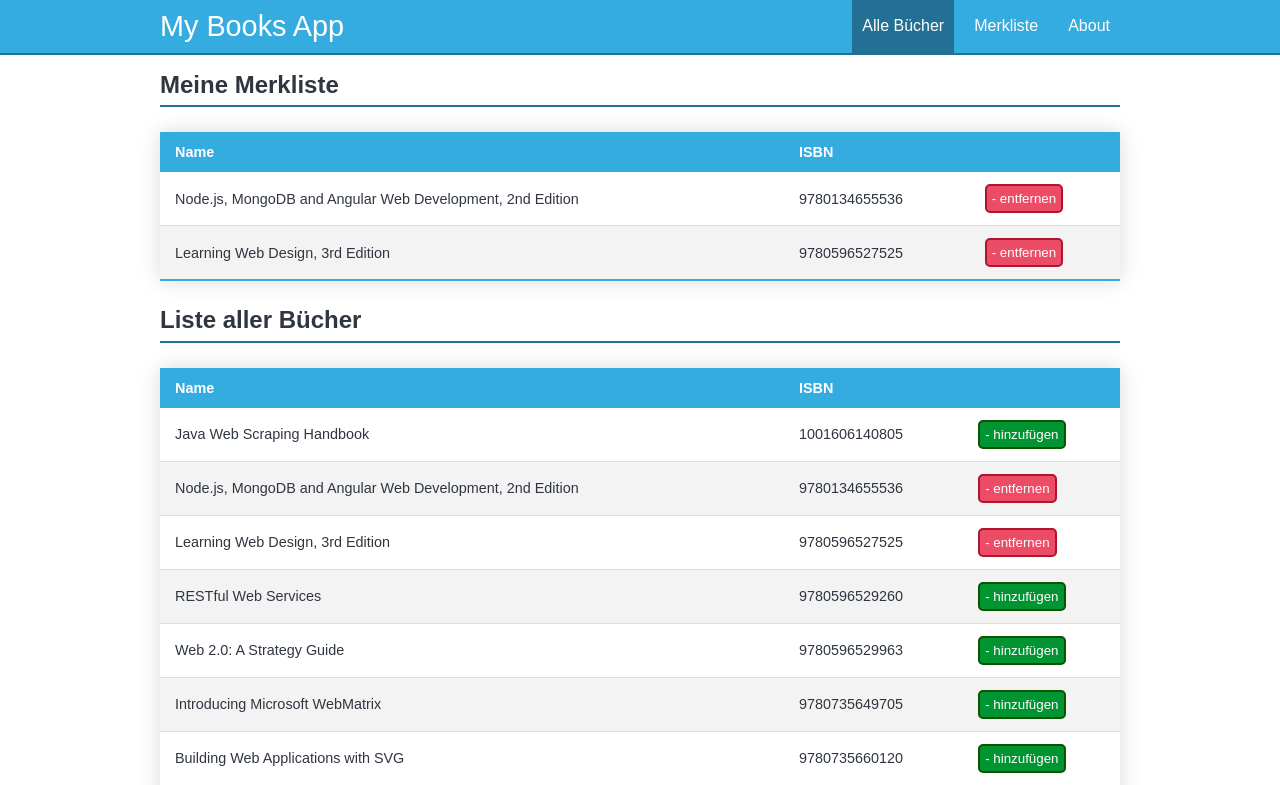
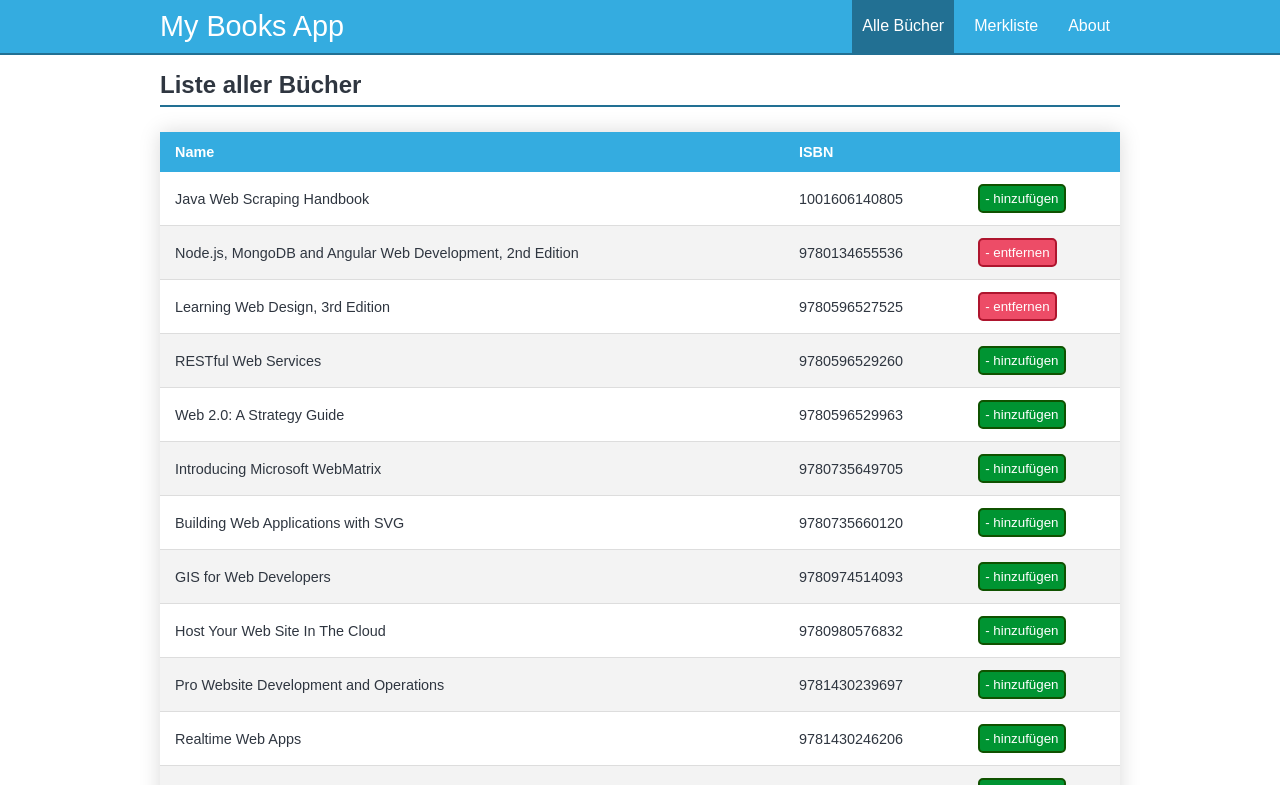
Before and after one commit to may17/my-books-app, a Vue app: page / in a window 1280 px wide. Shown: the top 785 px of the page. Built offline with nearby package versions, Linux system fonts and the light colour scheme; data requests are answered from the project's data file.

Commit message:
Add solution for excercise 6

```diff
--- a/src/views/AllBooksPage.vue
+++ b/src/views/AllBooksPage.vue
@@ -1,9 +1,4 @@
 <template>
-  <ItemTable
-    headline="Meine Merkliste"
-    :rowsData="bookmarks"
-    @bookmark-changed="handleBookmarkChange"
-  />
   <ItemTable
     headline="Liste aller Bücher"
     :rowsData="books"
@@ -23,11 +18,6 @@ export default {
   },
   components: {
     ItemTable,
-  },
-  computed: {
-    bookmarks() {
-      return this.books.filter((book) => book.isBookmarked);
-    },
   },
   methods: {
     async handleBookmarkChange(id) {
--- a/src/views/BookmarksPage.vue
+++ b/src/views/BookmarksPage.vue
@@ -1,3 +1,21 @@
 <template>
-  <h1>Merkliste</h1>
+  <ItemTable
+    headline="Meine Merkliste"
+    :rowsData="bookmarks"
+    @bookmark-changed="handleBookmarkChange"
+  />
 </template>
+
+<script>
+import AllBooksPage from "@/views/AllBooksPage.vue";
+
+export default {
+  name: "BookMarksPage",
+  extends: AllBooksPage,
+  computed: {
+    bookmarks() {
+      return this.books.filter((book) => book.isBookmarked);
+    },
+  },
+};
+</script>
```
